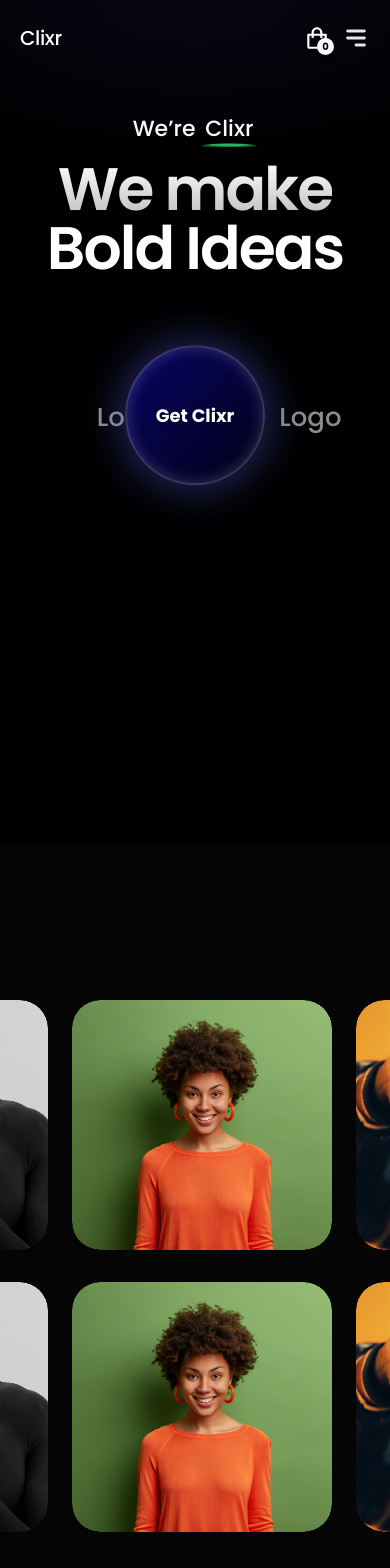
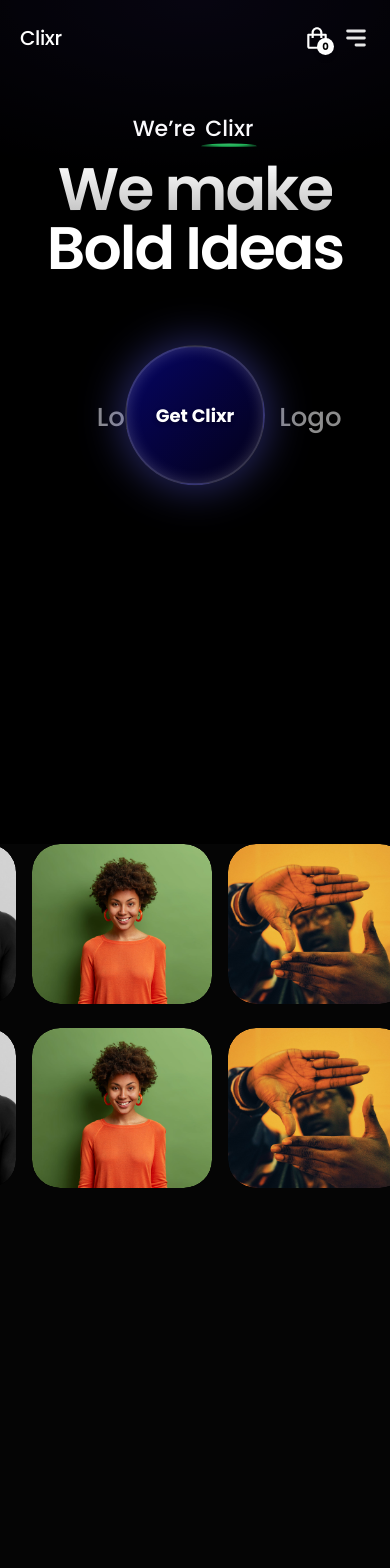
Before and after one commit to Raja-Sarmad/Clixr-Ecommerce, a React (Vite) app: page / in a window 390 px wide. Shown: the top 1568 px of the page. Built offline with nearby package versions, Linux system fonts and the light colour scheme.

Commit message:
responsive

```diff
--- a/src/components/GalleryPage.jsx
+++ b/src/components/GalleryPage.jsx
@@ -3,11 +3,8 @@
 
 const GalleryPage = () => {
   const [scrollY, setScrollY] = useState(0);
-
+  const [singleSetWidth, setSingleSetWidth] = useState(1);
   const topRowRef = useRef(null);
-  const bottomRowRef = useRef(null);
-
-  const [singleSetWidth, setSingleSetWidth] = useState(1); // measured width
 
   useEffect(() => {
     const handleScroll = () => setScrollY(window.scrollY);
@@ -28,9 +25,8 @@
     "/Gallery/img10.jpg",
   ];
 
-  const repeatedImages = useMemo(() => [...images, ...images, ...images], [images]);
+  const repeatedImages = useMemo(() => [...images, ...images, ...images], []);
 
-  // Measure real width
   useEffect(() => {
     const measure = () => {
       const row = topRowRef.current;
@@ -41,10 +37,11 @@
 
       const first = cards[0].getBoundingClientRect();
       const last = cards[images.length - 1].getBoundingClientRect();
-
       const width = last.right - first.left;
 
-      if (Number.isFinite(width) && width > 0) setSingleSetWidth(width);
+      if (Number.isFinite(width) && width > 0) {
+        setSingleSetWidth(width);
+      }
     };
 
     measure();
@@ -58,52 +55,52 @@
   }, [images.length]);
 
   const getTranslateX = (direction = 1) => {
-    const speed = 0.4;
+    const speed = 0.35;
     const move = scrollY * speed;
     const offset = move % singleSetWidth;
 
-    return direction === 1 ? -offset - singleSetWidth : offset - singleSetWidth;
+    return direction === 1
+      ? -offset - singleSetWidth
+      : offset - singleSetWidth;
   };
 
   const cardRadius = 28;
-  const cardHeight = 300; // ⬅ card height reduced
 
   return (
-    <div className="bg-[#050505] text-white min-h-[130vh] overflow-hidden rounded-b-[80px]">
-      <div className="sticky top-0 h-screen flex items-center overflow-hidden">
-        <div className="w-full px-12 space-y-8">
+    <div className="bg-[#050505] text-white min-h-[100vh] overflow-hidden rounded-b-[60px] sm:rounded-b-[80px]">
+
+      {/* 🔥 EXTREME CHIPKA / HERO KE SAATH MERGE */}
+      <div className="sticky -top-44 h-screen flex items-start pt-0 sm:pt-0 overflow-hidden">
+
+        <div className="w-full px-4 sm:px-8 lg:px-12 space-y-6 sm:space-y-8">
+
           {/* Top Row */}
           <div
             ref={topRowRef}
-            className="flex flex-nowrap gap-6 will-change-transform"
+            className="flex flex-nowrap gap-4 sm:gap-6 will-change-transform"
             style={{ transform: `translate3d(${getTranslateX(1)}px,0,0)` }}
           >
             {repeatedImages.map((src, i) => (
               <div
                 key={i}
                 data-card="true"
-                className="min-w-[260px] overflow-hidden shadow-2xl bg-black"
+                className="
+                  min-w-[180px] h-[160px]
+                  sm:min-w-[220px] sm:h-[200px]
+                  md:min-w-[240px] md:h-[220px]
+                  lg:min-w-[260px] lg:h-[250px]
+                  overflow-hidden bg-black shadow-2xl
+                "
                 style={{
                   borderRadius: `${cardRadius}px`,
                   WebkitMaskImage: "-webkit-radial-gradient(white, black)",
-                  height: `${250}px`,
                 }}
               >
                 <img
                   src={src}
                   alt=""
                   className="w-full h-full object-cover"
-                  style={{ borderRadius: `${cardRadius}px`, display: "block" }}
-                  onLoad={() => {
-                    const row = topRowRef.current;
-                    if (!row) return;
-                    const cards = row.querySelectorAll("[data-card='true']");
-                    if (!cards || cards.length < images.length) return;
-                    const first = cards[0].getBoundingClientRect();
-                    const last = cards[images.length - 1].getBoundingClientRect();
-                    const width = last.right - first.left;
-                    if (Number.isFinite(width) && width > 0) setSingleSetWidth(width);
-                  }}
+                  style={{ borderRadius: `${cardRadius}px` }}
                 />
               </div>
             ))}
@@ -111,30 +108,34 @@
 
           {/* Bottom Row */}
           <div
-            ref={bottomRowRef}
-            className="flex flex-nowrap gap-6 will-change-transform"
+            className="flex flex-nowrap gap-4 sm:gap-6 will-change-transform"
             style={{ transform: `translate3d(${getTranslateX(-1)}px,0,0)` }}
           >
             {repeatedImages.map((src, i) => (
               <div
                 key={i}
-                data-card="true"
-                className="min-w-[260px] overflow-hidden shadow-2xl bg-black"
+                className="
+                  min-w-[180px] h-[160px]
+                  sm:min-w-[220px] sm:h-[200px]
+                  md:min-w-[240px] md:h-[220px]
+                  lg:min-w-[260px] lg:h-[250px]
+                  overflow-hidden bg-black shadow-2xl
+                "
                 style={{
                   borderRadius: `${cardRadius}px`,
                   WebkitMaskImage: "-webkit-radial-gradient(white, black)",
-                  height: `${250}px`,
                 }}
               >
                 <img
                   src={src}
                   alt=""
                   className="w-full h-full object-cover"
-                  style={{ borderRadius: `${cardRadius}px`, display: "block" }}
+                  style={{ borderRadius: `${cardRadius}px` }}
                 />
               </div>
             ))}
           </div>
+
         </div>
       </div>
     </div>
```
